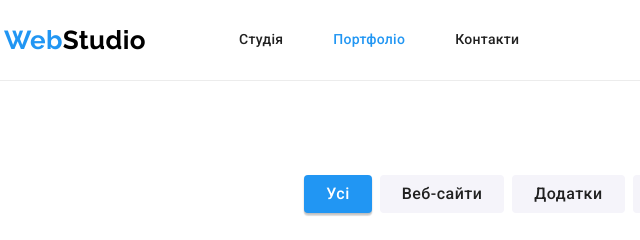
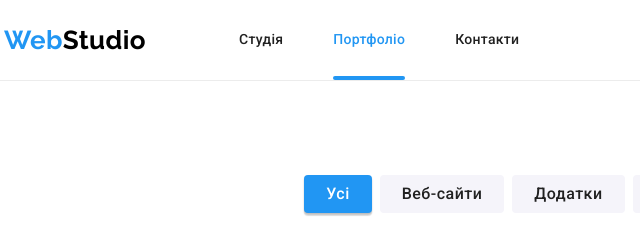
Before and after one commit to VladislavGuliy/goit-markup-hw-05, a plain HTML site: page portfolio.html in a window 1280 px wide. Shown: the top 240 px of the page, 51-691 px from the left. Drawn offline with nearby package versions, Linux system fonts and the light colour scheme.

Commit message:
Зробив підкреслення посилання поточної сторінки

```diff
--- a/css/styles.css
+++ b/css/styles.css
@@ -104,9 +104,23 @@ body {
 }
 
 .nav-list .link.current {
+  position: relative;
+
   color: var(--accent-color);
 }
 
+.nav-list .link.current::after {
+  position: absolute;
+  left: 0;
+  bottom: 0;
+
+  content: "";
+  width: 100%;
+  height: 4px;
+
+  background-color: var(--accent-color);
+  border-radius: 2px;
+}
 .header-contact .item + .item {
   margin-left: 40px;
 }
@@ -501,7 +515,7 @@ body {
   background-color: var(--primary-white-color);
 }
 .works-list .link {
-  display:block;
+  display: block;
   text-decoration: none;
 }
 
```
